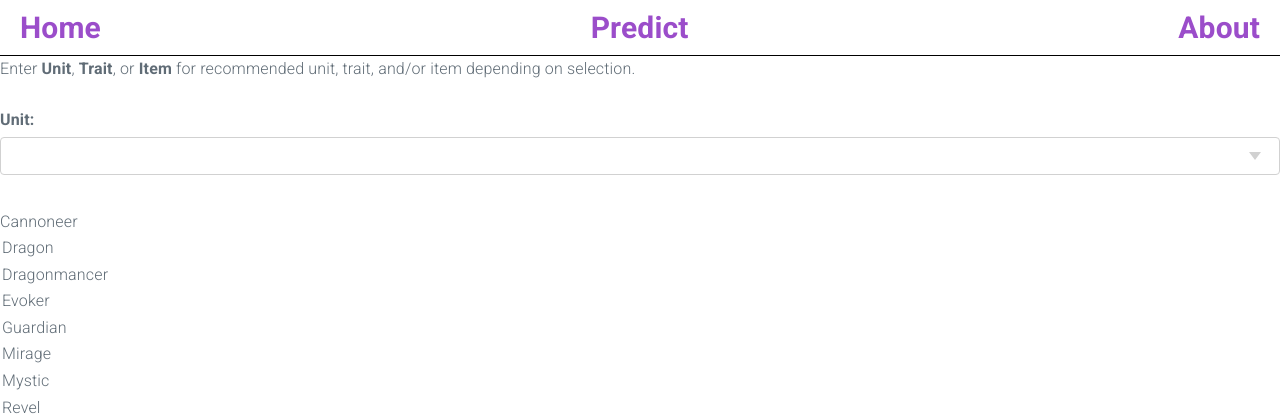
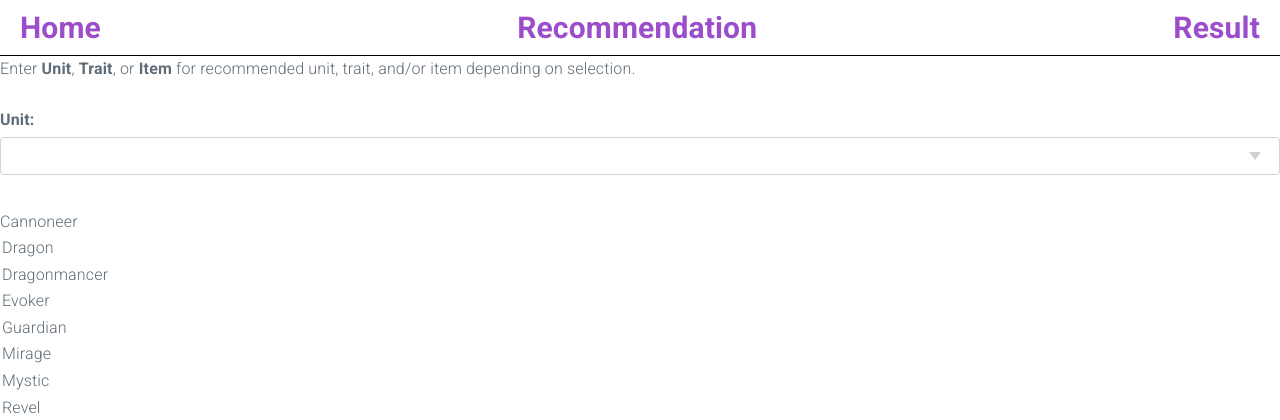
Before and after one commit to jamesnakano/tft_rec_system, a Flask app: page /recommendation in a window 1280 px wide. Shown: the top 420 px of the page. Run offline with Flask 2, Linux system fonts and the light colour scheme; parts of the project's set-up code (start-up, migrations or seed data) failed here and were passed over.

Commit message:
Update recommendation.html

```diff
--- a/implementation/templates/recommendation.html
+++ b/implementation/templates/recommendation.html
@@ -15,7 +15,7 @@
   <body>
     <header>
       <nav>
-        <a href="index.html"> Home </a>       <a href="predict.html"> Predict </a>      <a href="about.html"> About </a>
+        <a href="index.html"> Home </a>       <a href="recommendation.html"> Recommendation </a>      <a href="results.html"> Result </a>
       </nav>
     </header>
     <p>Enter <b>Unit</b>, <b>Trait</b>, or <b>Item</b> for recommended unit, trait, and/or item depending on selection.</p>
```
